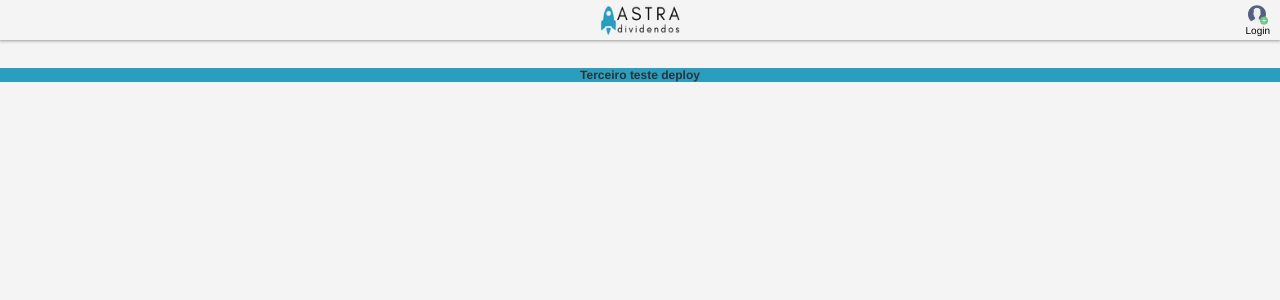
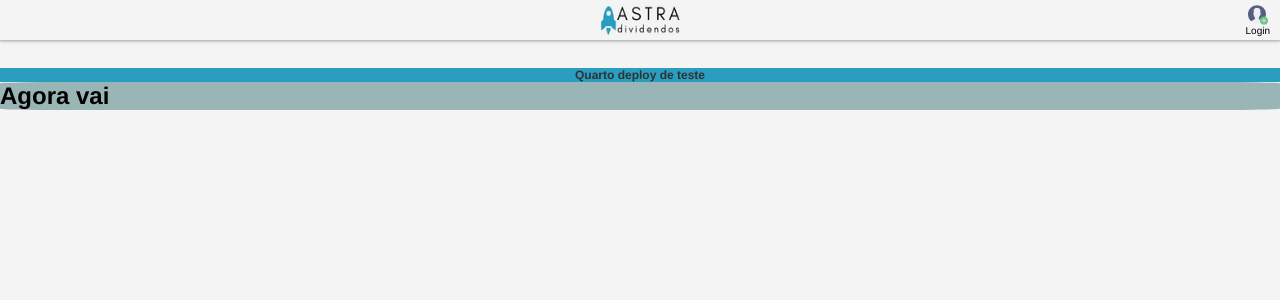
Before and after one commit to seflanka/app-fii, a React (Create React App) app in the folder front-end/: page / in a window 1280 px wide. Shown: the top 300 px of the page. Built offline with nearby package versions, Linux system fonts and the light colour scheme.

Commit message:
update server

```diff
--- a/front-end/src/components/pages/Home.js
+++ b/front-end/src/components/pages/Home.js
@@ -5,7 +5,8 @@ function Home() {
     return (
         <section>
             <br />
-            <h1>Terceiro teste deploy</h1>
+            <h1>Quarto deploy de teste</h1>
+            <h2>Agora vai</h2>
         </section>
     )
 }
```
